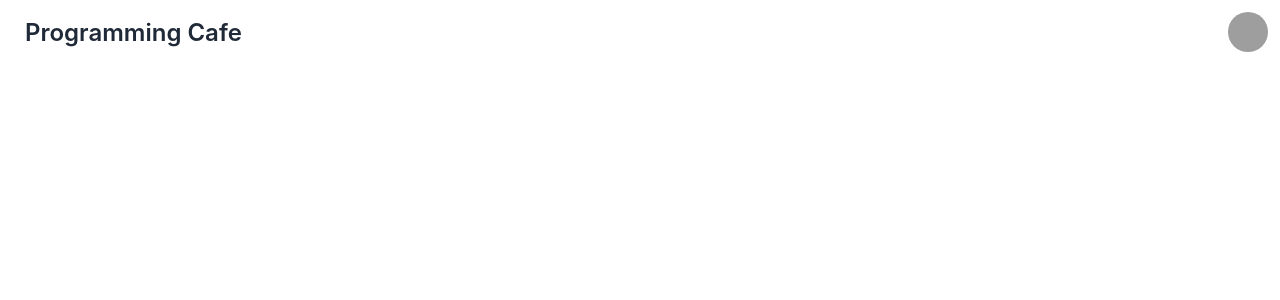
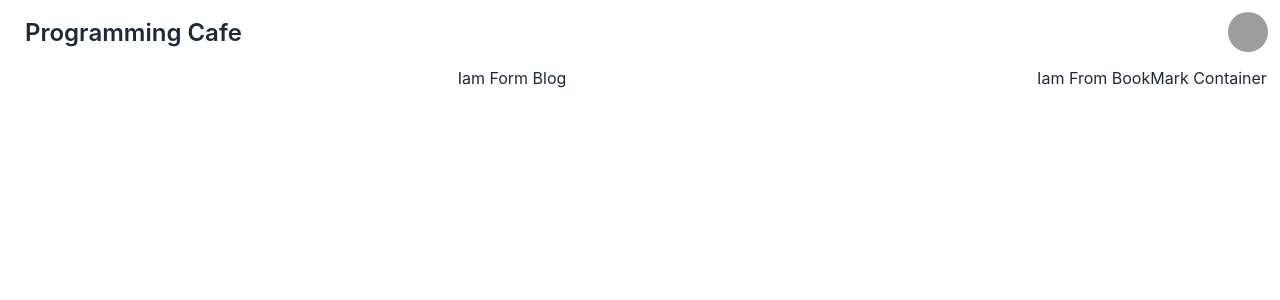
Before and after one commit to UniqueCoderRihan/Knowledge-Cafe, a React (Create React App) app: page / in a window 1280 px wide. Shown: the top 300 px of the page. Built offline with nearby package versions, Linux system fonts and the light colour scheme; grey boxes are pictures that could not be loaded.

Commit message:
components create done

```diff
--- a/src/App.js
+++ b/src/App.js
@@ -1,11 +1,13 @@
 
 import './App.css';
+import Container from './Components/Containers/Container';
 import Header from './Components/Header/Header';
 
 function App() {
   return (
     <div className="App container">
       <Header></Header>
+      <Container></Container>
     </div>
   );
 }
--- /dev/null
+++ b/src/Components/Blog/Blog.js
@@ -0,0 +1,11 @@
+import React from 'react';
+
+const Blog = () => {
+    return (
+        <div>
+            <h3>Iam Form Blog</h3>
+        </div>
+    );
+};
+
+export default Blog;
--- /dev/null
+++ b/src/Components/Bookmark/BookMark.js
@@ -0,0 +1,11 @@
+import React from 'react';
+
+const BookMark = () => {
+    return (
+        <div>
+            <p>Iam From BookMark Container</p>
+        </div>
+    );
+};
+
+export default BookMark;
--- /dev/null
+++ b/src/Components/Containers/Container.css
@@ -0,0 +1,4 @@
+.bodyContainer{
+    display: grid;
+    grid-template-columns: 4fr 1fr;
+}
--- /dev/null
+++ b/src/Components/Containers/Container.js
@@ -0,0 +1,17 @@
+import React from 'react';
+import Blog from '../Blog/Blog';
+import BookMark from '../Bookmark/BookMark';
+import './Container.css';
+
+const Container = () => {
+    return (
+        <div>
+            <div className='bodyContainer'>
+                <Blog></Blog>
+                <BookMark></BookMark>
+            </div>
+        </div>
+    );
+};
+
+export default Container;
```
